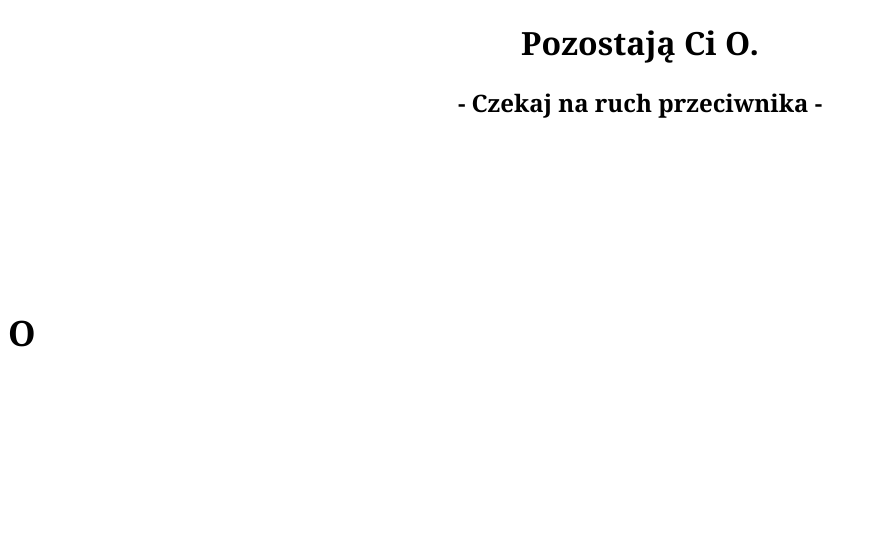
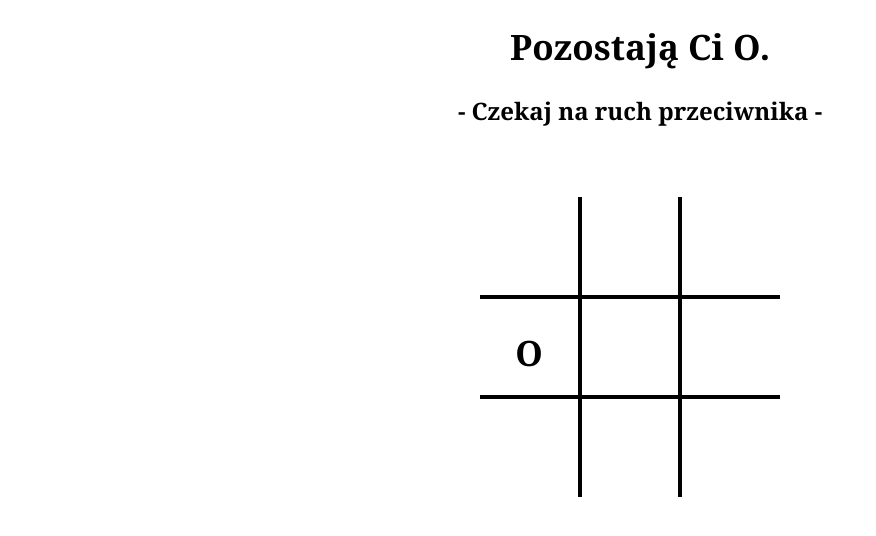
Before and after one commit to Kitermen/tictactoe-php, a PHP site: page /index.html in a window 1280 px wide. Shown: the top 536 px of the page, without its empty margins (0-876 px from the left). Run offline with PHP 8.4, Linux system fonts and the light colour scheme; data comes from the database, SQL or seed files in the repository.

Commit message:
all done v2

```diff
--- a/index.html
+++ b/index.html
@@ -4,23 +4,8 @@
     <meta charset="UTF-8">
     <meta http-equiv="X-UA-Compatible" content="IE=edge">
     <meta name="viewport" content="width=device-width, initial-scale=1.0">
-    <title>Document</title>
-    <style>
-        *{
-            font-family: Georgia, 'Times New Roman', Times, serif;
-            font-weight: bold;
-            box-sizing: border-box;
-        }
-
-        h2{
-            margin-bottom: 70px;
-        }
-
-        div.plate{
-            padding-top: 30px;
-            font-size: 35px;
-        }
-    </style>
+    <title>O X</title>
+    <link rel="stylesheet" href="./style.css">
 </head>
 <body>
         <h1 style="text-align: center" id="header">Wybierz gracza: <span id="x">X</span> <span id="o">O</span></h1>
@@ -37,98 +22,6 @@
             <div class="box" id="9" style="border-right:none; border-bottom:none"></div>
         </div>
 
-    <script>
-        const x = document.getElementById("x");
-        const o = document.getElementById("o");
-        const header = document.getElementById("header");
-        const move = document.getElementById("move_alert");
-
-        let xo = null, boxes;
-
-
-        function clickHandler(event) {
-            const ind = parseInt(event.target.id) - 1;
-            refresh({position: ind});
-        }
-
-        function removeEventListeners() {
-            boxes.forEach(div => {
-                div.removeEventListener("click", clickHandler);
-            });
-        }
-
-
-        function refresh(data = {}){
-            const body = new FormData();
-            for(const [key, value] of Object.entries(data)){
-                body.append(key, value);
-                console.log(body);
-            }
-
-            fetch("./index.php", {
-                method: "POST", body
-            })
-            .then(res => res.json())
-            .then(snap => {
-                console.log(snap);
-                console.log(xo);
-                if(!xo && (snap.X != "0" || snap.O != "0") && !(snap.X == "0" && snap.O == "0")){
-                    const shape = snap.X == "0" ? "X" : "O";
-                    const least = true;
-                    clickedShape(shape, least);
-                }
-                snap.state.split("").forEach((element, ind) => {
-                    boxes[ind].innerHTML = element == "1" ? "O" : element == "2" ? "X" : "";
-                });
-
-                switch(snap.last_turn){
-                    case "1":
-                        xo == "X" ? move.innerHTML = "-&nbsp;Twój ruch&nbsp;-" : move.innerHTML = "-&nbsp;Czekaj na ruch przeciwnika&nbsp;-";
-                    break;
-
-                    case "2":
-                        xo == "O" ? move.innerHTML = "-&nbsp;Twój ruch&nbsp;-" : move.innerHTML = "-&nbsp;Czekaj na ruch przeciwnika&nbsp;-";
-                    break;
-                }
-
-                let mark = snap.state;
-                if((mark[0] == mark[1] && mark[1] == mark[2] && mark[0] != "0") || (mark[3] == mark[4] && mark[4] == mark[5] && mark[3] != "0")
-                || (mark[6] == mark[7] && mark[7] == mark[8] && mark[6] != "0") || (mark[0] == mark[3] && mark[3] == mark[6] && mark[0] != "0")
-                || (mark[1] == mark[4] && mark[4] == mark[7] && mark[1] != "0") || (mark[2] == mark[5] && mark[5] == mark[8] && mark[2] != "0")
-                || (mark[0] == mark[4] && mark[4] == mark[8] && mark[0] != "0") || (mark[2] == mark[4] && mark[4] == mark[6] && mark[2] != "0")){
-                    removeEventListeners()
-                    move.innerHTML = "";
-                    snap.last_turn == "1" ? header.innerHTML = `Zwyciężają kółka.` : header.innerHTML = `Zwyciężają krzyżyki.`;
-                    const doscTego = clearInterval(render);
-                }
-            })
-        }
-        const render = setInterval(refresh, 500);
-
-
-        function clickedShape(shape, secondShape){
-            refresh({selected: shape});
-            if(secondShape){
-                header.innerHTML = `Pozostają Ci ${shape}.`;
-            }
-            else{
-                header.innerHTML = `Grasz jako ${shape}.`;
-            }
-            xo = shape;
-        }
-
-        o.addEventListener("click", ()=>clickedShape("O"));
-        x.addEventListener("click", ()=>clickedShape("X"));
-
-
-        boxes = new Array(9).fill(0).map((el, ind) => {
-            const div = document.getElementById(ind + 1);
-            div.classList.add("plate");
-            div.addEventListener("click", clickHandler);
-            return div;
-        });
-
-
-    </script>
+<script src="./gameplay.js"></script>
 </body>
 </html>
--- /dev/null
+++ b/style.css
@@ -0,0 +1,32 @@
+*{
+    font-family: Georgia, 'Times New Roman', Times, serif;
+    font-weight: bold;
+    box-sizing: border-box;
+}
+
+h1{
+    font-size: 35px;
+}
+
+h2{
+    margin-bottom: 70px;
+}
+
+.game{
+    max-width: 320px;
+    display: flex;
+    flex-wrap: wrap;
+    position: absolute;
+    left: 50%;
+    margin-left: -160px;
+}
+
+div.plate{
+    min-width: 100px;
+    min-height: 100px;
+    border: 2px solid black;
+    padding-top: 30px;
+    font-size: 35px;
+    text-align: center;
+    cursor: pointer;
+}
```
Also changed, not shown: gameplay.js (added, +90 -0 lines), index.php (line endings or trailing spaces), reset.php (line endings or trailing spaces).
